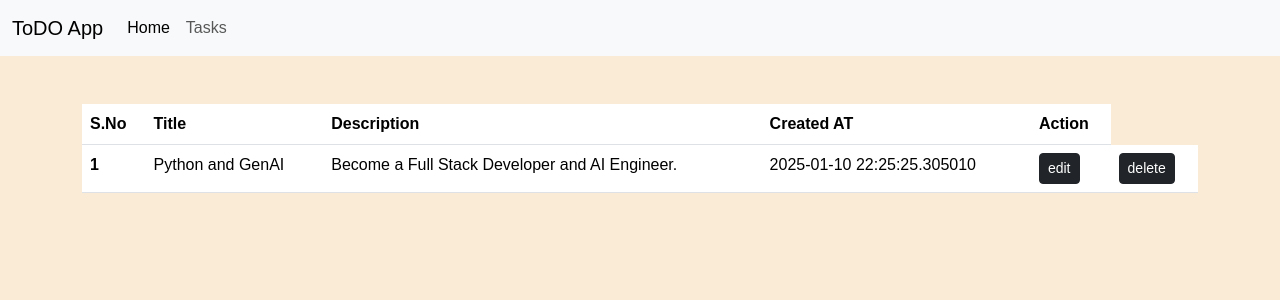
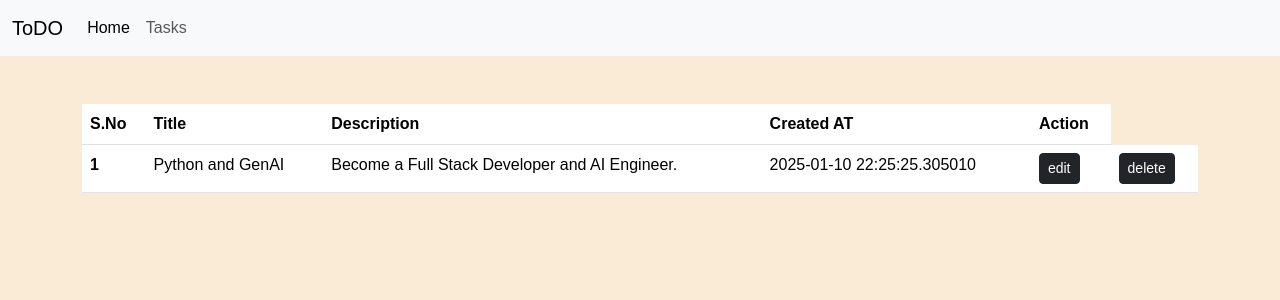
Before and after one commit to sachingupta0019/Flask.flask, a Flask app: page /tasks in a window 1280 px wide. Shown: the top 300 px of the page. Run offline with Flask 3, Linux system fonts and the light colour scheme.

Commit message:
Intial Commit

```diff
--- a/Projects/Project2/templates/navbar.html
+++ b/Projects/Project2/templates/navbar.html
@@ -1,10 +1,7 @@
 <!-- Nab BAR -->
 <nav class="navbar navbar-expand-lg bg-body-tertiary">
     <div class="container-fluid">
-        <a class="navbar-brand" href="/">ToDO App</a>
-        <button class="navbar-toggler" type="button" data-bs-toggle="collapse" data-bs-target="#navbarNav" aria-controls="navbarNav" aria-expanded="false" aria-label="Toggle navigation">
-        <span class="navbar-toggler-icon"></span>
-        </button>
+        <a class="navbar-brand" href="/">ToDO</a>
         <div class="collapse navbar-collapse" id="navbarNav">
         <ul class="navbar-nav">
             <li class="nav-item">
```
